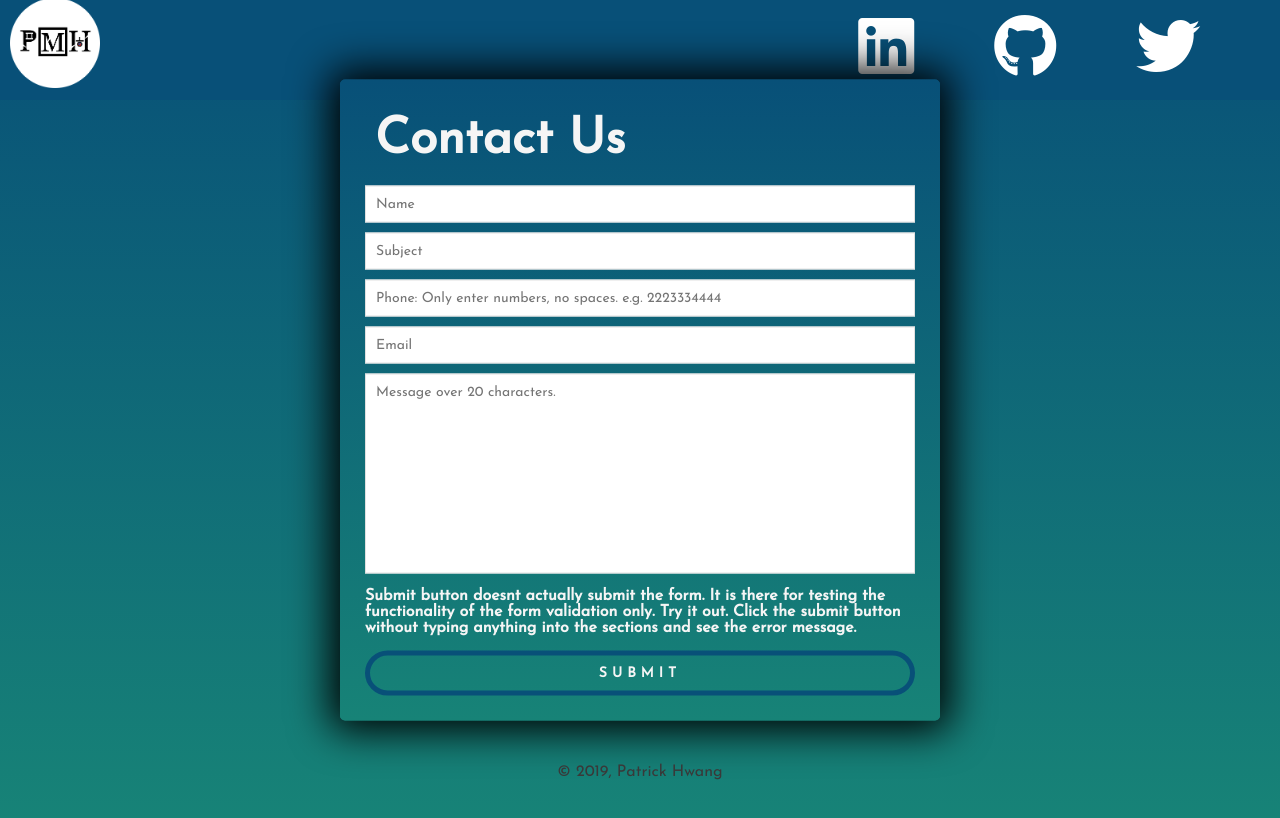
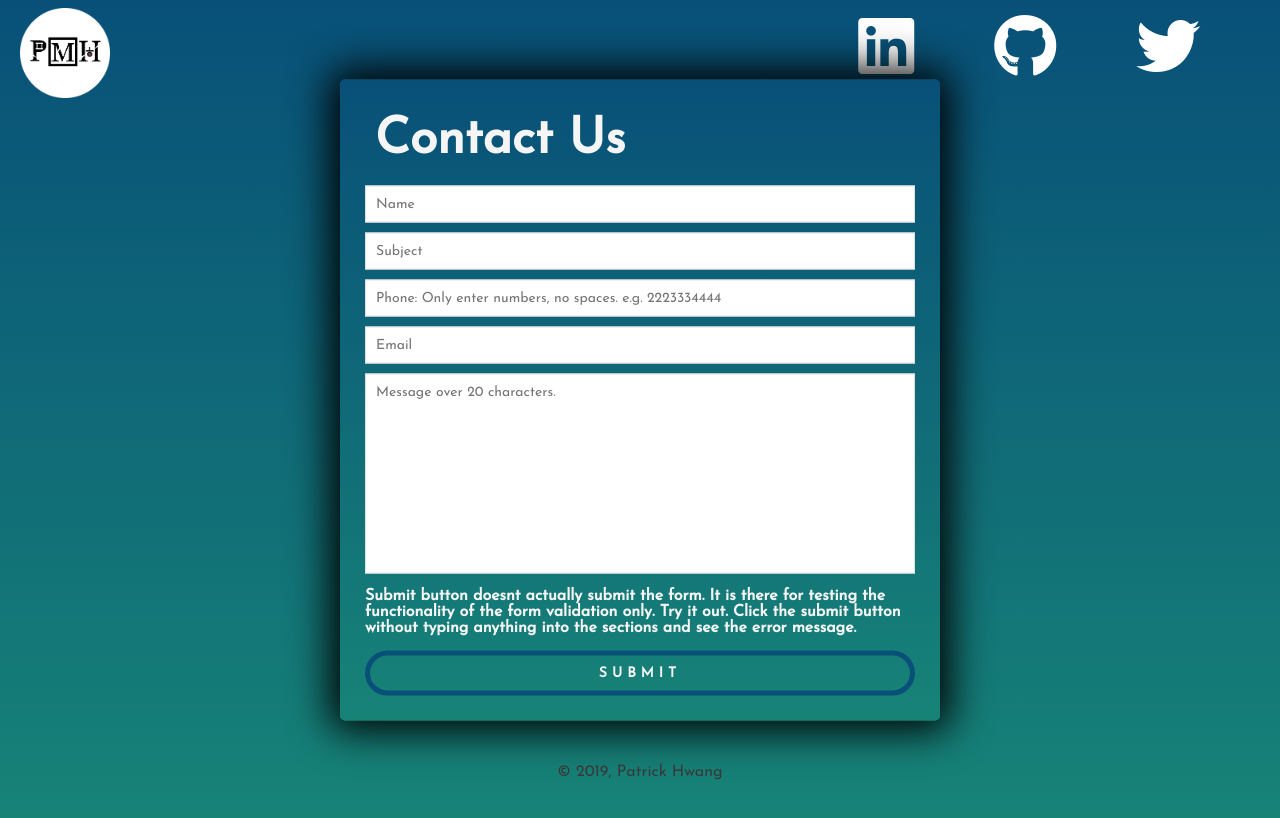
Before and after one commit to Hwang08/form-validation, a plain HTML site: page index.html in a window 1280 px wide. Drawn offline with Linux system fonts and the light colour scheme.

Commit message:
Make nav opacity 0 and fix logo white space

```diff
--- a/styles.css
+++ b/styles.css
@@ -112,7 +112,7 @@ h4{
 
 nav{
   height: 100px;
-  background: #085078;
+  background: #08517800;
 }
 
 .nav-links{
@@ -129,7 +129,7 @@ nav{
 
 .nav-links #logo-li{
   /* margin: 3px auto 2px 10px; */
-  margin: 0px auto 0px 10px;
+  margin: 20px auto 0px 20px;
   padding: 0px !important;
 }
 
```
